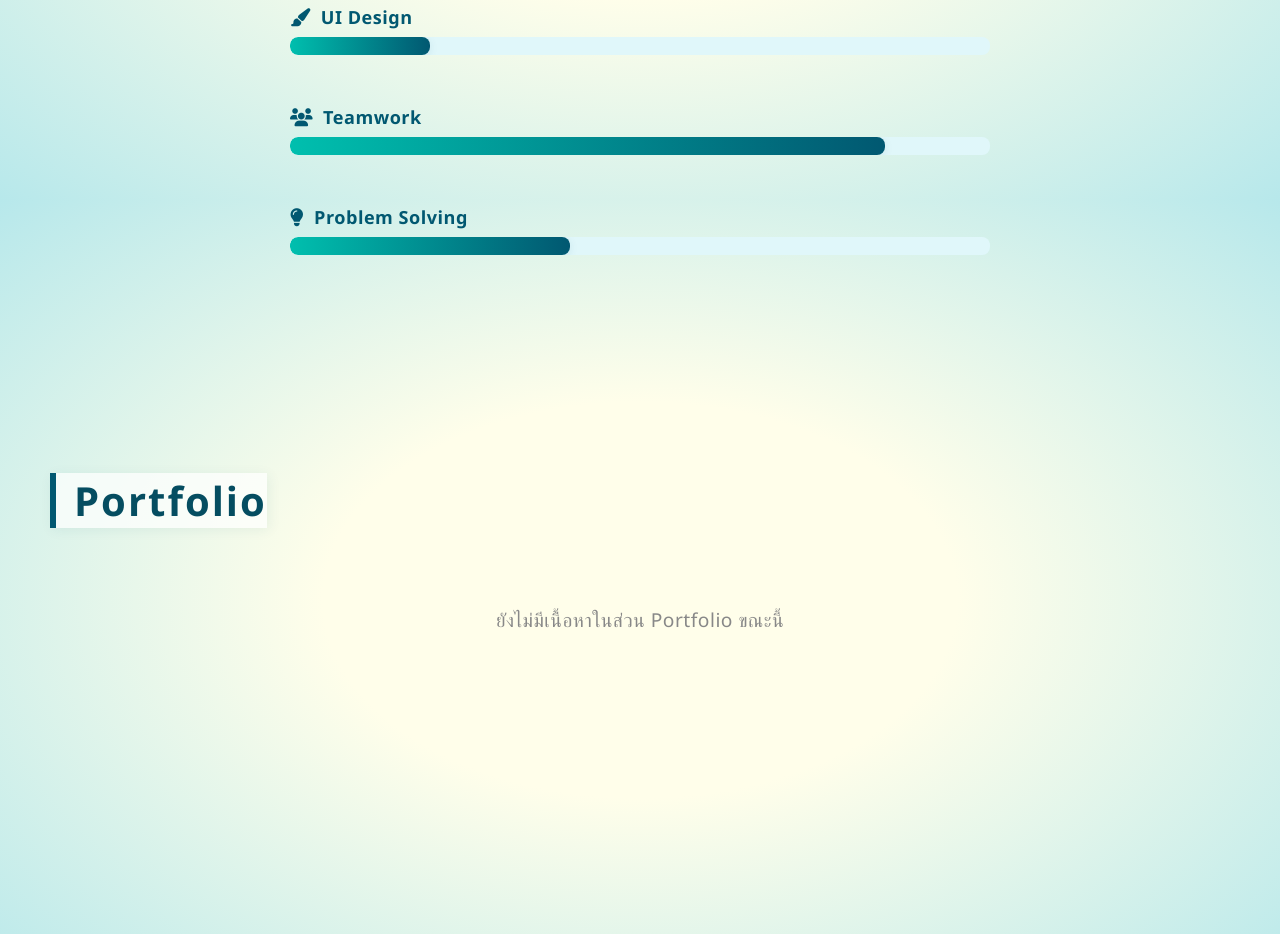
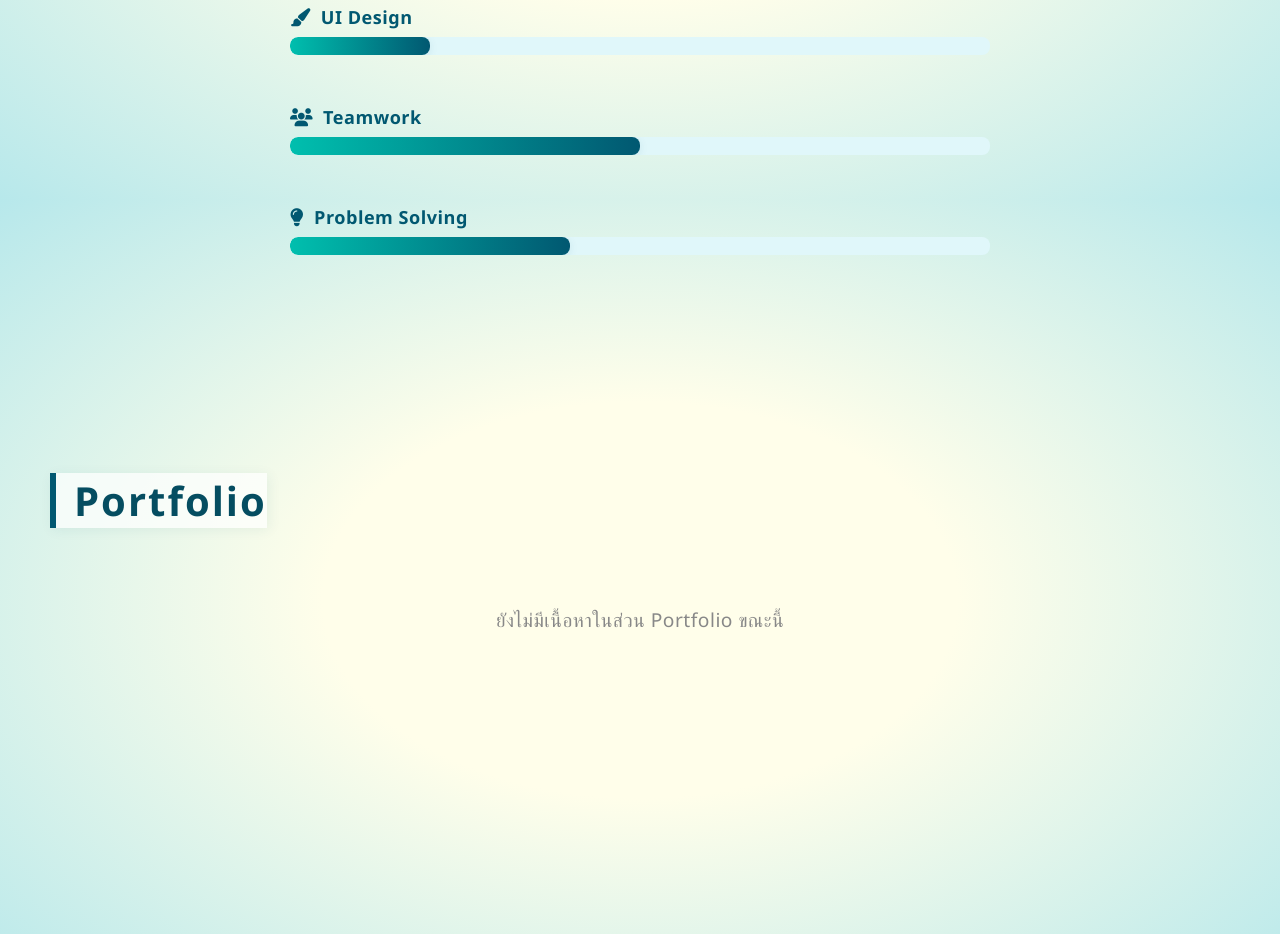
Before and after one commit to Khawplauxk/My-portforio, a plain HTML site: page index.html in a window 1280 px wide. Shown: the part 2200-3134 px from the top of the page. Drawn offline with Linux system fonts and the light colour scheme.

Commit message:
Update index.html

```diff
--- a/index.html
+++ b/index.html
@@ -161,7 +161,7 @@
       <div class="skill-bar">
         <span class="skill-title"><i class="fas fa-users"></i> Teamwork</span>
         <div class="bar-bg">
-          <div class="bar-fill" style="width: 85%"></div>
+          <div class="bar-fill" style="width: 50%"></div>
         </div>
       </div>
       <div class="skill-bar">
```
